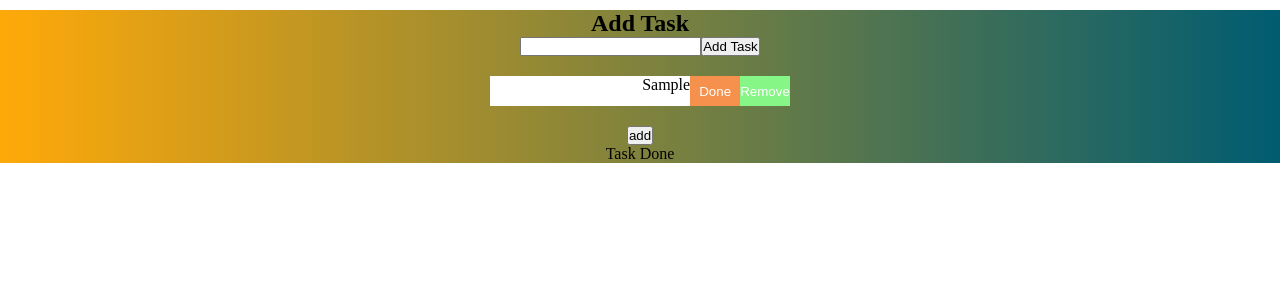
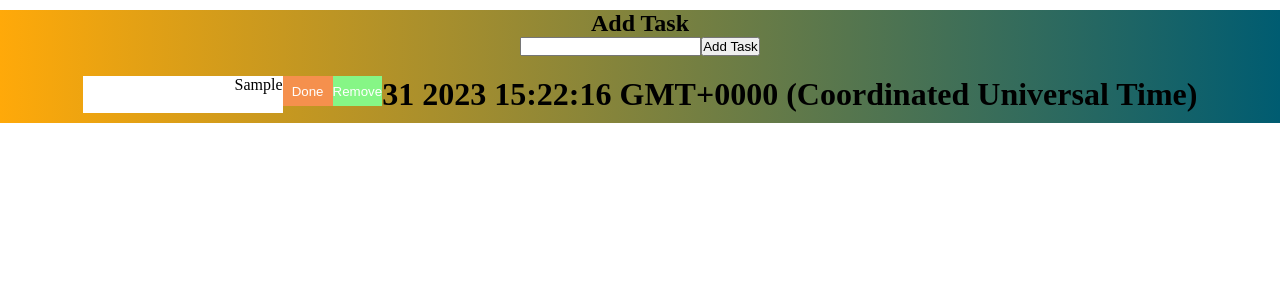
Before and after one commit to marcinoles87/todolist, a React (Create React App) app: page / in a window 1280 px wide. Both pictures are taken after typing "Sample" into the empty fields and a click on the button "Add Task". Shown: the top 300 px of the page. Built offline with nearby package versions, Linux system fonts and the light colour scheme.

Commit message:
new version

```diff
--- a/src/App.js
+++ b/src/App.js
@@ -2,8 +2,6 @@ import Task from './components/Task';
 import './App.css';
 
 import React, { Component } from 'react'
-
-import TaskDone from './components/TaskDone';
 
 export default class App extends Component {
 
@@ -13,7 +11,7 @@ export default class App extends Component {
     return (
       <div className='App'>
         <Task></Task>
-        <TaskDone task={this.props.task}></TaskDone>
+
       </div>
     )
   }
--- a/src/components/List.js
+++ b/src/components/List.js
@@ -5,7 +5,7 @@ export default function List(props) {
   return (
     <div className='todo'>
 
-        <OneTask  task={props.task} id={props.id} todos={props.todos} setTodos={props.setTodos} todo={props.todo}></OneTask>
+        <OneTask  task={props.task} id={props.id} todos={props.todos} setTodos={props.setTodos} todo={props.todo} date={props.date}></OneTask>
 
     </div>
   )
--- a/src/components/OneTask.js
+++ b/src/components/OneTask.js
@@ -6,7 +6,7 @@ export default function OneTask(props) {
 
 
 
-  const {task , id , todos , setTodos , todo} = props
+  const {task , id , todos , setTodos , todo , date} = props
 
  const handleRemove = (e) => {
 
@@ -38,7 +38,7 @@ export default function OneTask(props) {
 
   return (
     <>
-        <li key={id}> {task}</li><button className='btn-done' onClick={handleDone} id={id}>Done</button><button id={id} value={task} onClick={handleRemove} className='btn-remove'>Remove</button>
+        <li key={id}> {task}</li><button className='btn-done' onClick={handleDone} id={id}>Done</button><button id={id} value={task} onClick={handleRemove} className='btn-remove'>Remove</button><h1>{date}</h1>
     </>
   )
 }
--- a/src/components/Task.js
+++ b/src/components/Task.js
@@ -31,10 +31,13 @@ export default function Task(props) {
     console.log(id)
 
 
+
+
     setTodos([...todos , {
       text : task ,
       id: id ,
-      completed : false
+      completed : false,
+      date : Date().slice(7)
     }])
 
     setTask(
@@ -51,7 +54,7 @@ export default function Task(props) {
 
         <ul >
           {todos.map( (todo) => {
-            return <List key={todo.id} id={todo.id} task={todo.text} todos={todos} setTodos={setTodos} todo={todo}></List>
+            return <List key={todo.id} id={todo.id} task={todo.text} todos={todos} setTodos={setTodos} todo={todo} date={todo.date}></List>
           })}
 
         </ul>
--- a/src/components/TaskDone.js
+++ /dev/null
@@ -1,28 +0,0 @@
-import React, { useState } from 'react'
-
-export default function TaskDone(props) {
-
-  const {task , id , todos , setTodos , todo} = props
-
-
-  let [done , setDone] = useState([])
-
-const handleCl = () => {
-
-  setDone = ([...done] , {
-    text : task ,
-    id : id ,
-    completed : false
-
-  })
-}
-
-
-  return (
-    <div>
-      <button onClick={handleCl}>add</button>
-        <ul>Task Done</ul>
-        {done.map( (element) => <li> {element.text}</li> )}
-    </div>
-  )
-}
```
